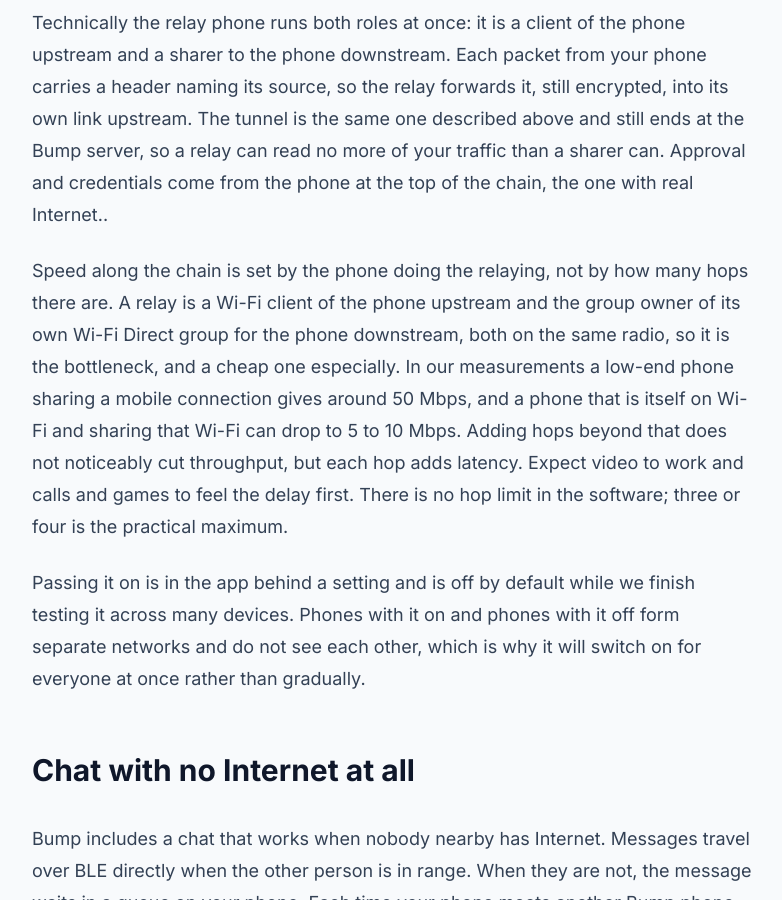
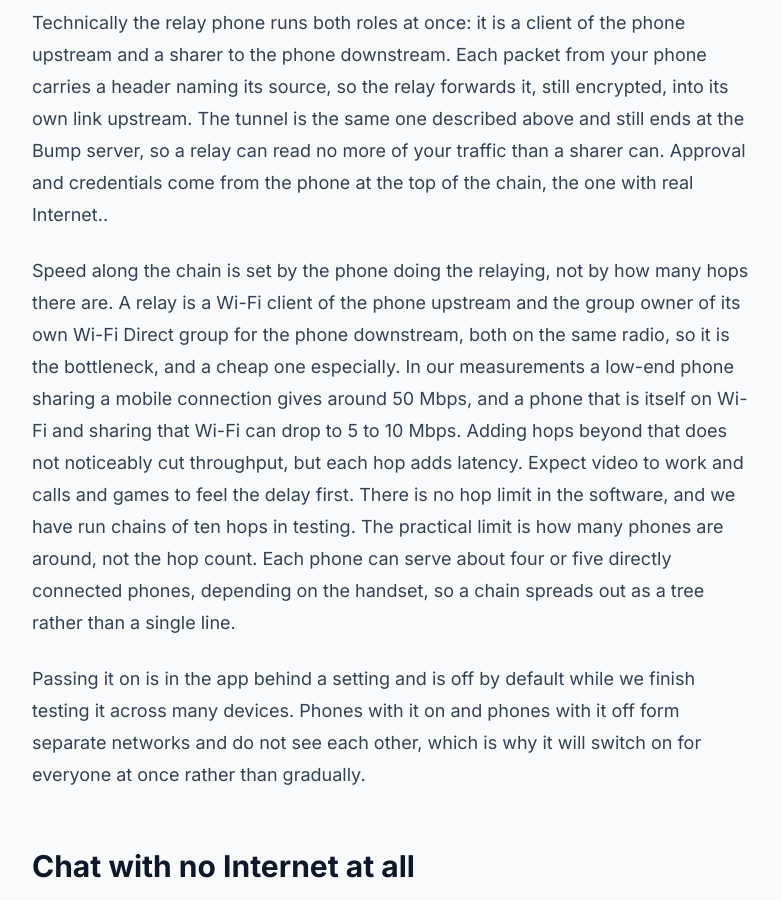
Before and after one commit to BumpApp/bumpapp.github.io, a Jekyll site: the page built from how-it-works/index.md, in a window 1280 px wide and 900 px high, scrolled down 6822 px. Shown: the whole window, without its empty margins (248-1030 px from the left). Built offline with Jekyll 4.4.1, drawn with Linux system fonts in a browser that asks for light colours.

Commit message:
Explainer: hop count is not the limit, device density is
Co-Authored-By: Claude Fable 5.1 <noreply@anthropic.com>

```diff
--- a/how-it-works/index.md
+++ b/how-it-works/index.md
@@ -163,7 +163,7 @@ A phone that is connected through Bump can also share what it has with the next
 
 Technically the relay phone runs both roles at once: it is a client of the phone upstream and a sharer to the phone downstream. Each packet from your phone carries a header naming its source, so the relay forwards it, still encrypted, into its own link upstream. The tunnel is the same one described above and still ends at the Bump server, so a relay can read no more of your traffic than a sharer can. Approval and credentials come from the phone at the top of the chain, the one with real Internet..
 
-Speed along the chain is set by the phone doing the relaying, not by how many hops there are. A relay is a Wi-Fi client of the phone upstream and the group owner of its own Wi-Fi Direct group for the phone downstream, both on the same radio, so it is the bottleneck, and a cheap one especially. In our measurements a low-end phone sharing a mobile connection gives around 50 Mbps, and a phone that is itself on Wi-Fi and sharing that Wi-Fi can drop to 5 to 10 Mbps. Adding hops beyond that does not noticeably cut throughput, but each hop adds latency. Expect video to work and calls and games to feel the delay first. There is no hop limit in the software; three or four is the practical maximum.
+Speed along the chain is set by the phone doing the relaying, not by how many hops there are. A relay is a Wi-Fi client of the phone upstream and the group owner of its own Wi-Fi Direct group for the phone downstream, both on the same radio, so it is the bottleneck, and a cheap one especially. In our measurements a low-end phone sharing a mobile connection gives around 50 Mbps, and a phone that is itself on Wi-Fi and sharing that Wi-Fi can drop to 5 to 10 Mbps. Adding hops beyond that does not noticeably cut throughput, but each hop adds latency. Expect video to work and calls and games to feel the delay first. There is no hop limit in the software, and we have run chains of ten hops in testing. The practical limit is how many phones are around, not the hop count. Each phone can serve about four or five directly connected phones, depending on the handset, so a chain spreads out as a tree rather than a single line.
 
 Passing it on is in the app behind a setting and is off by default while we finish testing it across many devices. Phones with it on and phones with it off form separate networks and do not see each other, which is why it will switch on for everyone at once rather than gradually.
 
```
